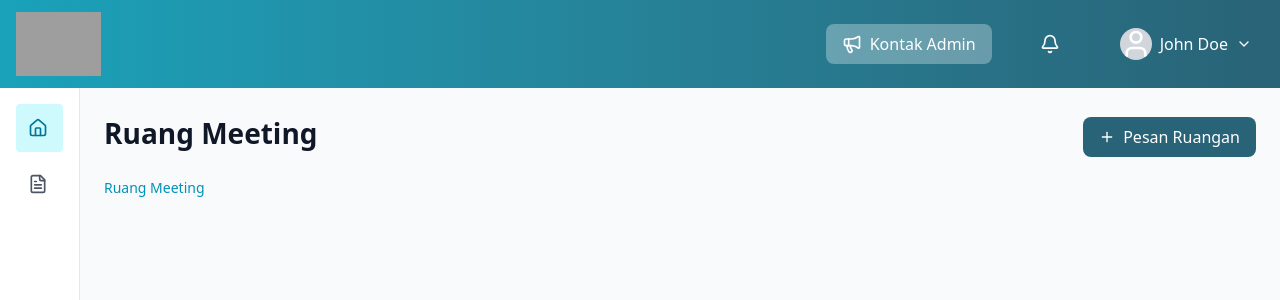
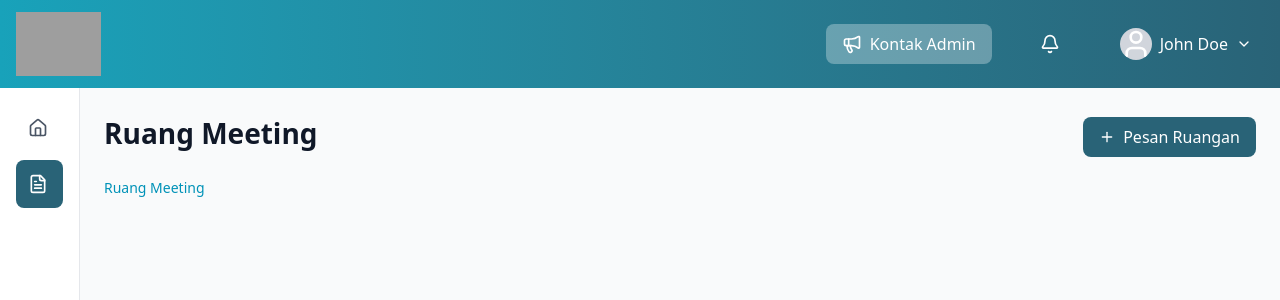
Before and after one commit to yusufariiq/test-fe-iconplus, a React (Vite) app: page / in a window 1280 px wide. Shown: the top 300 px of the page. Built offline with nearby package versions, Linux system fonts and the light colour scheme; grey boxes are pictures that could not be loaded.

Commit message:
redesign button

```diff
--- a/src/components/common/sidebar.tsx
+++ b/src/components/common/sidebar.tsx
@@ -4,7 +4,7 @@ interface SidebarProps {
   activeItem?: string
 }
 
-export default function Sidebar({ activeItem = "home" }: SidebarProps) {
+export default function Sidebar({ activeItem = "order-meeting" }: SidebarProps) {
   const navigationItems = [
     {
       id: "home",
@@ -16,7 +16,7 @@ export default function Sidebar({ activeItem = "home" }: SidebarProps) {
       id: "order-meeting",
       icon: FileText,
       label: "Order Meeting Rooms",
-      href: "/order-meeting",
+      href: "/",
     },
   ]
 
@@ -31,8 +31,8 @@ export default function Sidebar({ activeItem = "home" }: SidebarProps) {
             <button
               key={item.id}
               aria-label={item.label}
-              className={`w-full flex items-center justify-start gap-3 h-12 px-3 rounded transition-colors ${
-                isActive ? "bg-cyan-100 text-cyan-700 hover:bg-cyan-100" : "text-gray-600 hover:bg-gray-100"
+              className={`w-full flex items-center justify-start gap-3 h-12 px-3 rounded-lg transition-colors ${
+                isActive ? "bg-[#296377] text-white hover:bg-[#18A2BA]" : "text-gray-600 hover:bg-gray-100"
               }`}
             >
               <Icon className="h-5 w-5 flex-shrink-0" />
--- a/src/components/ui/button.tsx
+++ b/src/components/ui/button.tsx
@@ -9,7 +9,7 @@ export interface ButtonProps extends React.ButtonHTMLAttributes<HTMLButtonElemen
 const Button = React.forwardRef<HTMLButtonElement, ButtonProps>(
   ({ className, variant = "default", size = "default", ...props }, ref) => {
     const variantClasses = {
-      default: "bg-[#296377] text-white hover:bg-[#296377]",
+      default: "bg-[#296377] text-white hover:bg-[#18A2BA]",
       outline: "border border-[#296377] text-white bg-transparent hover:bg-[#273F4F]/10",
       ghost: "text-white hover:bg-white/30",
     }
--- a/src/pages/meeting-room.tsx
+++ b/src/pages/meeting-room.tsx
@@ -1,4 +1,4 @@
-import { ArrowLeft, Plus } from "lucide-react"
+import { ChevronLeft, Plus } from "lucide-react"
 import { Button } from "../components/ui/button"
 import { useState } from "react"
 import Breadcrumbs from "../components/common/breadcrumbs"
@@ -37,9 +37,9 @@ export function MeetingRoom() {
             <div className="flex items-center justify-between mb-4">
                 <div className="flex items-center gap-4">
                     {showBookingForm && (
-                        <button onClick={handleBack} className="p-2 hover:bg-gray-200 rounded-md transition-colors">
-                            <ArrowLeft className="h-5 w-5 text-gray-600" />
-                        </button>
+                        <Button onClick={handleBack} className="p-2 rounded-md transition-colors">
+                            <ChevronLeft className="h-5 w-5 text-white" />
+                        </Button>
                     )}
                     <div>
                         <h1 className="text-[28px] font-bold text-gray-900 mb-2">Ruang Meeting</h1>
@@ -47,7 +47,7 @@ export function MeetingRoom() {
                 </div>
 
                 {!showBookingForm && (
-                    <Button onClick={handleBookRoom} className="flex gap-2 hover:bg-[#273F4F]">
+                    <Button onClick={handleBookRoom} className="flex gap-2">
                         <Plus className="h-4 w-4" />
                         Pesan Ruangan
                     </Button>
```
